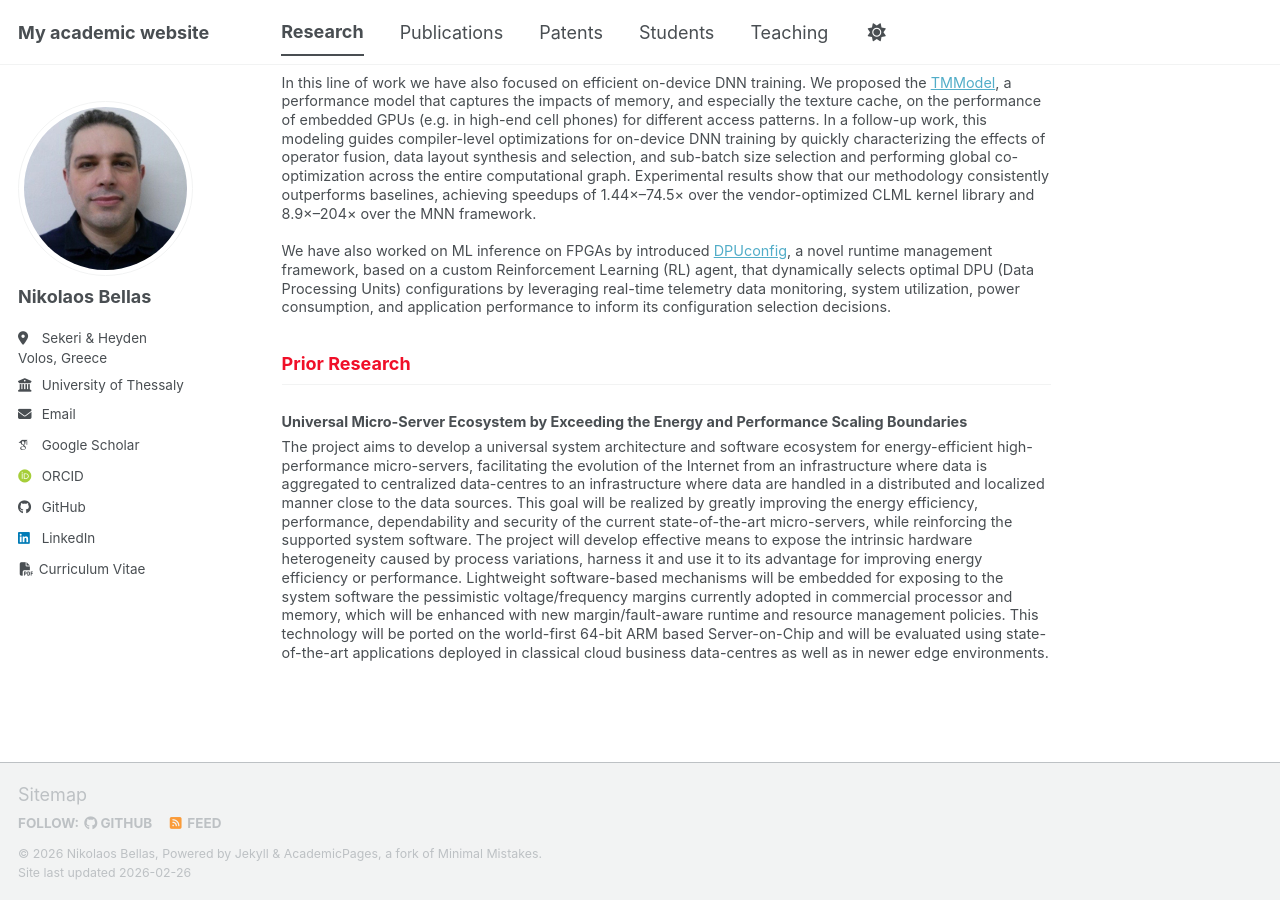
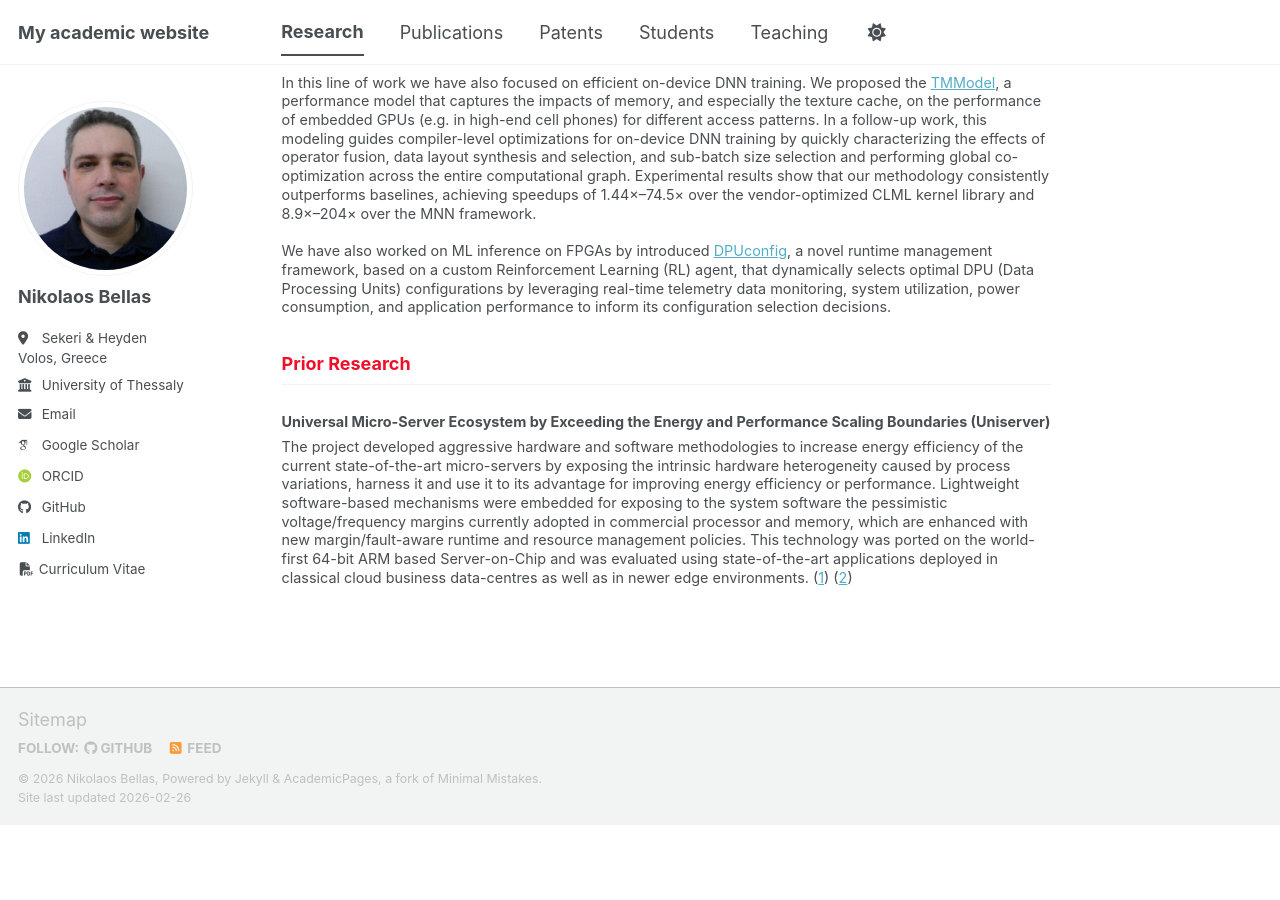
Before and after one commit to nbellas/nbellas.github.io, a Jekyll site: the page built from _pages/research.md, in a window 1280 px wide and 900 px high, scrolled down 657 px. Built offline with Jekyll 4.4.1, drawn with Linux system fonts in a browser that asks for light colours; some web fonts are replaced; a script bundle is joined from its source files by our own code; library files that are not in the unit come from our copies; after the commit the page ends 1482 px from its top, so only the background shows below that.

Commit message:
Update research.md

```diff
--- a/_pages/research.md
+++ b/_pages/research.md
@@ -28,7 +28,7 @@ optimal DPU (Data Processing Units) configurations by leveraging real-time telem
 
 <h2 style="color: #f00f28;">Prior Research</h2>
 
-<h3>Universal Micro-Server Ecosystem by Exceeding the Energy and Performance Scaling Boundaries</h3>
+<h3>Universal Micro-Server Ecosystem by Exceeding the Energy and Performance Scaling Boundaries (Uniserver)</h3>
 
-The project aims to develop a universal system architecture and software ecosystem for energy-efficient high-performance micro-servers, facilitating the evolution of the Internet from an infrastructure where data is aggregated to centralized data-centres to an infrastructure where data are handled in a distributed and localized manner close to the data sources. This goal will be realized by greatly improving the energy efficiency, performance, dependability and security of the current state-of-the-art micro-servers, while reinforcing the supported system software. The project will develop effective means to expose the intrinsic hardware heterogeneity caused by process variations, harness it and use it to its advantage for improving energy efficiency or performance. Lightweight software-based mechanisms will be embedded for exposing to the system software the pessimistic voltage/frequency margins currently adopted in commercial processor and memory, which will be enhanced with new margin/fault-aware runtime and resource management policies. This technology will be ported on the world-first 64-bit ARM based Server-on-Chip and will be evaluated using state-of-the-art applications deployed in classical cloud business data-centres as well as in newer edge environments.
+The project developed aggressive hardware and software methodologies to increase energy efficiency of the current state-of-the-art micro-servers by exposing the intrinsic hardware heterogeneity caused by process variations, harness it and use it to its advantage for improving energy efficiency or performance. Lightweight software-based mechanisms were embedded for exposing to the system software the pessimistic voltage/frequency margins currently adopted in commercial processor and memory, which are enhanced with new margin/fault-aware runtime and resource management policies. This technology was ported on the world-first 64-bit ARM based Server-on-Chip and was evaluated using state-of-the-art applications deployed in classical cloud business data-centres as well as in newer edge environments. ([1](/files/TACO_2017.pdf)) ([2](/files/TSUSC_2022.pdf))
 </div>
```
